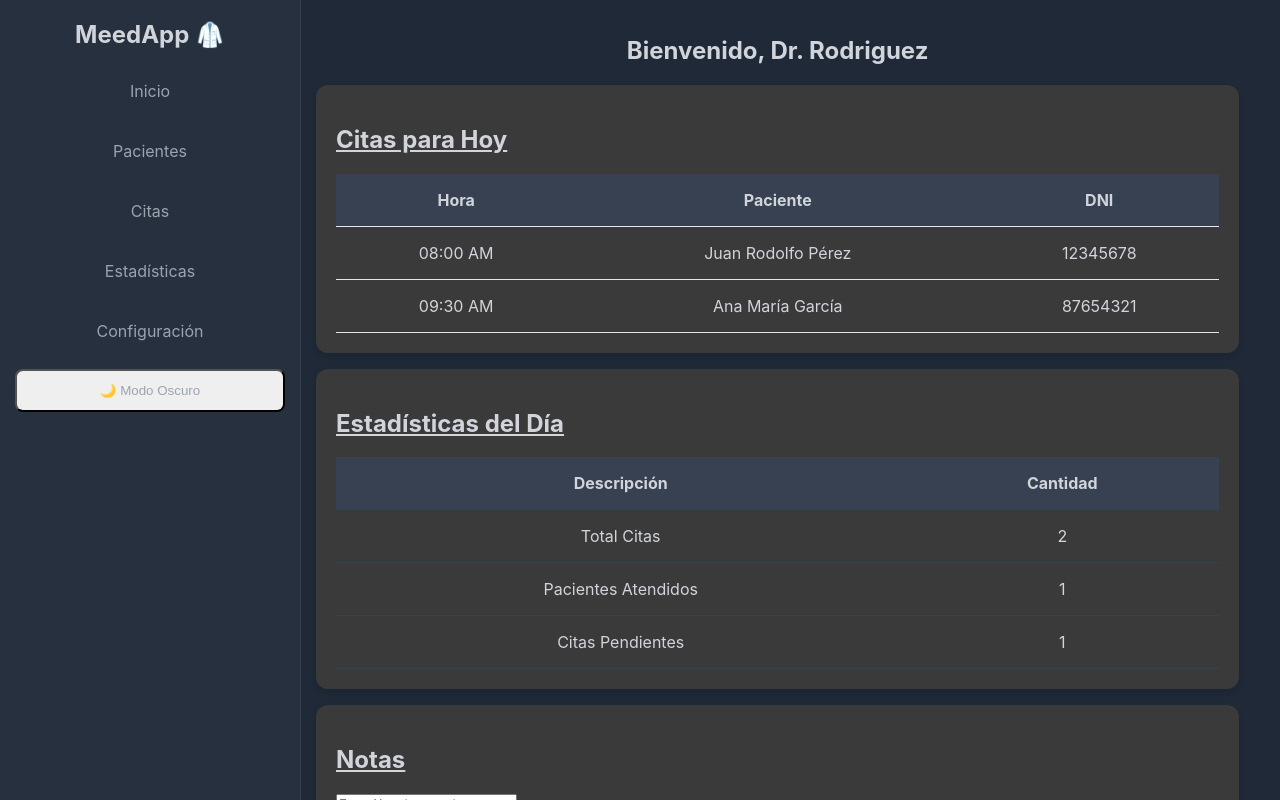
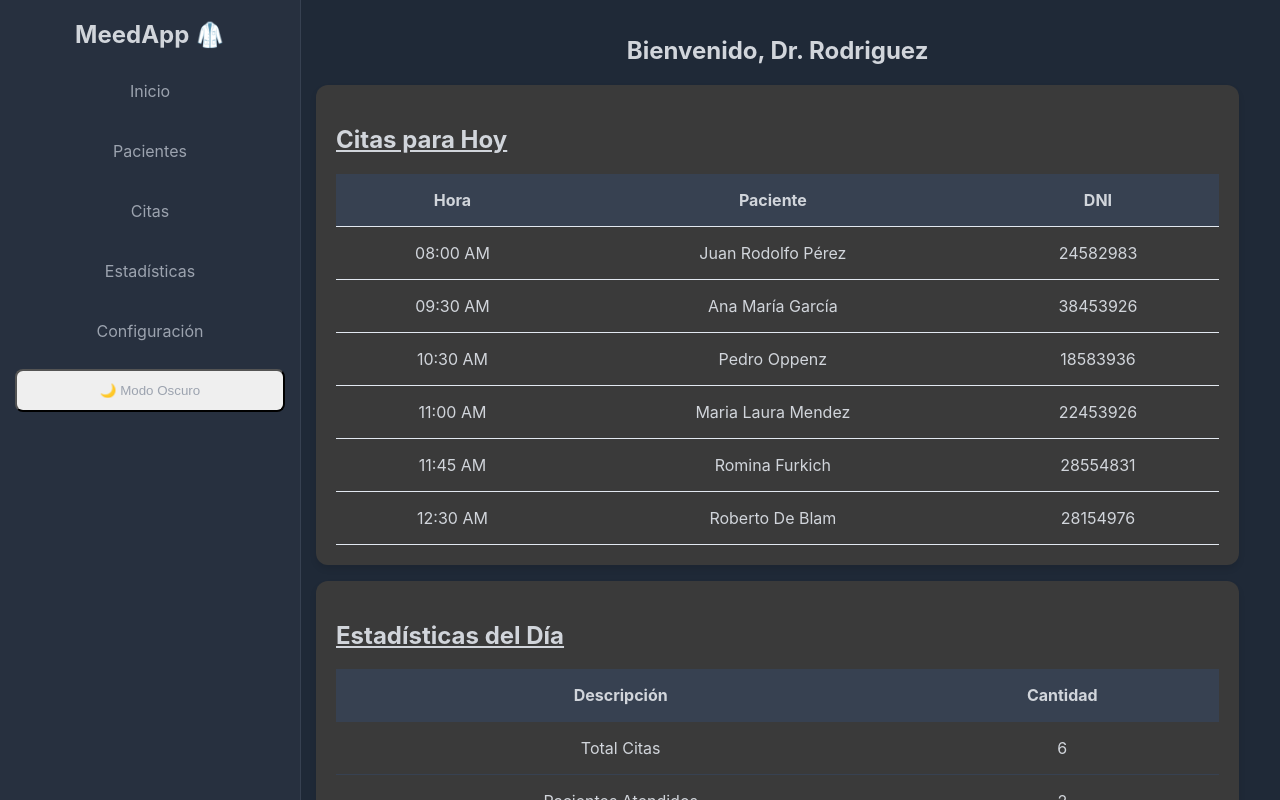
Before and after one commit to tedelcopp/Rugel-Fitness-, a Next.js app: page / in a window 1280 px wide. Shown: the top 800 px of the page. Built offline with nearby package versions, Linux system fonts and the light colour scheme.

Commit message:
More styles in MedicalDashBoard

```diff
--- a/src/app/page.tsx
+++ b/src/app/page.tsx
@@ -2,14 +2,18 @@ import "../styles/globals.css";
 
 export default function MedicalDashboard() {
   const citasHoy = [
-    { hora: "08:00 AM", paciente: "Juan Rodolfo Pérez", dni: "12345678" },
-    { hora: "09:30 AM", paciente: "Ana María García", dni: "87654321" },
+    { hora: "08:00 AM", paciente: "Juan Rodolfo Pérez", dni: "24582983" },
+    { hora: "09:30 AM", paciente: "Ana María García", dni: "38453926" },
+    { hora: "10:30 AM", paciente: "Pedro Oppenz", dni: "18583936" },
+    { hora: "11:00 AM", paciente: "Maria Laura Mendez", dni: "22453926" },
+    { hora: "11:45 AM", paciente: "Romina Furkich", dni: "28554831" },
+    { hora: "12:30 AM", paciente: "Roberto De Blam", dni: "28154976" },
   ];
 
   const estadisticas = {
-    totalCitas: 2,
-    pacientesAtendidos: 1,
-    citasPendientes: 1,
+    totalCitas: 6,
+    pacientesAtendidos: 2,
+    citasPendientes: 4,
   };
 
   return (
```
